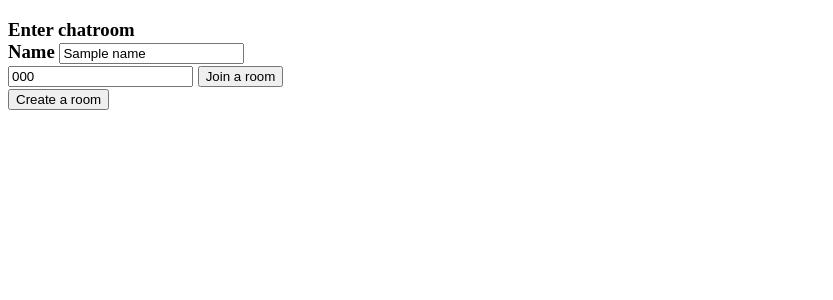
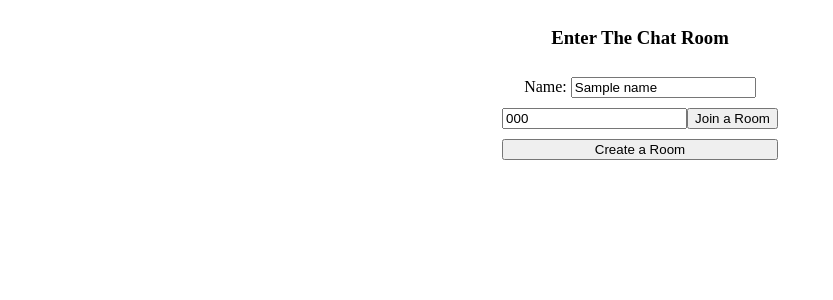
Before and after one commit to Fazalkadivar21/lazyChat, a Flask app: template templates/home.html in a window 1280 px wide. Shown: the top 300 px of the page, without its empty margins (0-833 px from the left). Run offline with Flask 3, Linux system fonts and the light colour scheme; the template is opened without the code that fills it: most values are stand-ins (such as "Sample title", 1, 10 or a date in 2020); some libraries are stand-ins or nearby versions.

Commit message:
implement better ui/ux

```diff
--- a/main.py
+++ b/main.py
@@ -1,27 +1,28 @@
-from flask import Flask , render_template, request, session , redirect
+from flask import Flask, render_template, request, session, redirect, url_for
 from flask_socketio import join_room, leave_room, send, SocketIO
-import string
-import secrets
+import random
+from string import ascii_uppercase
 
 app = Flask(__name__)
-app.config["select_key"] = "akjbfhkabfekh"
+app.config["SECRET_KEY"] = "hjhjsdahhds"
 socketio = SocketIO(app)
 
 rooms = {}
 
-def generateCode(length=32):
+def generate_unique_code(length):
     while True:
-        characters = string.ascii_letters + string.digits + string.punctuation
-
-        code = ''.join(secrets.choice(characters) for _ in range(length))
+        code = ""
+        for _ in range(length):
+            code += random.choice(ascii_uppercase)
 
         if code not in rooms:
             break
 
     return code
 
-@app.route("/", methods=["POST","GET"])
+@app.route("/", methods=["POST", "GET"])
 def home():
+    session.clear()
     if request.method == "POST":
         name = request.form.get("name")
         code = request.form.get("code")
@@ -29,22 +30,74 @@ def home():
         create = request.form.get("create", False)
 
         if not name:
-            return render_template("home.html" , error="please enter a name", code=code,name=name)
+            return render_template("home.html", error="Please enter a name.", code=code, name=name)
 
         if join != False and not code:
-            return render_template("home.html", error="please enter a room code", code=code,name=name)
+            return render_template("home.html", error="Please enter a room code.", code=code, name=name)
 
         room = code
         if create != False:
-            room = generateCode()
+            room = generate_unique_code(4)
             rooms[room] = {"members": 0, "messages": []}
         elif code not in rooms:
-            render_template("home.html",error="Room doesn't exist", code=code,name=name)
+            return render_template("home.html", error="Room does not exist.", code=code, name=name)
 
         session["room"] = room
         session["name"] = name
+        return redirect(url_for("room"))
 
     return render_template("home.html")
 
+@app.route("/room")
+def room():
+    room = session.get("room")
+    if room is None or session.get("name") is None or room not in rooms:
+        return redirect(url_for("home"))
+
+    return render_template("room.html", code=room, messages=rooms[room]["messages"])
+
+@socketio.on("message")
+def message(data):
+    room = session.get("room")
+    if room not in rooms:
+        return
+
+    content = {
+        "name": session.get("name"),
+        "message": data["data"]
+    }
+    send(content, to=room)
+    rooms[room]["messages"].append(content)
+    print(f"{session.get('name')} said: {data['data']}")
+
+@socketio.on("connect")
+def connect(auth):
+    room = session.get("room")
+    name = session.get("name")
+    if not room or not name:
+        return
+    if room not in rooms:
+        leave_room(room)
+        return
+
+    join_room(room)
+    send({"name": name, "message": "has entered the room"}, to=room)
+    rooms[room]["members"] += 1
+    print(f"{name} joined room {room}")
+
+@socketio.on("disconnect")
+def disconnect():
+    room = session.get("room")
+    name = session.get("name")
+    leave_room(room)
+
+    if room in rooms:
+        rooms[room]["members"] -= 1
+        if rooms[room]["members"] <= 0:
+            del rooms[room]
+
+    send({"name": name, "message": "has left the room"}, to=room)
+    print(f"{name} has left the room {room}")
+
 if __name__ == "__main__":
     socketio.run(app, debug=True)
--- /dev/null
+++ b/static/css/style.css
@@ -0,0 +1,69 @@
+.content {
+  display: flex;
+  align-items: center;
+  justify-content: center;
+}
+
+.buttons {
+  display: flex;
+  flex-direction: column;
+  align-items: center;
+  justify-content: center;
+  gap: 10px;
+}
+
+.join {
+  display: flex;
+  flex-direction: row;
+  width: 100%;
+}
+
+.create-btn {
+  width: 100%;
+}
+
+.message-box {
+  border-color: black;
+  border-width: 2px;
+  border-style: solid;
+  border-radius: 10px;
+  background-color: whitesmoke;
+  height: 80vh;
+  display: flex;
+  flex-direction: column;
+  width: 80vw;
+  align-items: stretch;
+}
+
+.messages {
+  overflow-y: scroll;
+  flex: 1;
+  width: 100%;
+}
+
+.inputs {
+  padding: 10px;
+  display: flex;
+}
+
+h2 {
+  text-align: center;
+}
+
+#message {
+  flex: 1;
+}
+
+.text {
+  display: flex;
+  flex-direction: row;
+  align-items: center;
+  justify-content: space-between;
+  padding-left: 10px;
+  padding-right: 10px;
+}
+
+.muted {
+  font-size: 10px;
+  color: darkgray;
+}
--- a/templates/base.html
+++ b/templates/base.html
@@ -1,21 +1,19 @@
 <!DOCTYPE html>
 <html lang="en">
-<head>
-    <meta charset="UTF-8">
-    <meta name="viewport" content="width=device-width, initial-scale=1.0">
-    <title>Lazychat</title>
-    <link rel="stylesheet" href="../static/style.css">
-    <script src="https://cdnjs.cloudflare.com/ajax/libs/socket.io/4.0.1/socket.io.js" integrity="sha512-q/dWJ3kcmjBLU4Qc47E4A9kTB4m3wuTY7vkFJDTZKjTs8jhyGQnaUrxa0Ytd0ssMZhbNua9hE+E7Qv1j+DyZwA==" crossorigin="anonymous"></script>
-    <!-- <script type="text/javascript" charset="utf-8">
-        var socket = io();
-        socket.on('connect', function() {
-        socket.emit('my event', {data: 'I\'m connected!'});
-    }); -->
-</script>
-</head>
-<body>
-    <div class="content">
-      {% block content %}{% endblock %}
-    </div>
-</body>
+  <head>
+    <meta charset="UTF-8" />
+    <title>Chat App</title>
+    <link
+      rel="stylesheet"
+      href="{{url_for('static', filename='css/style.css')}}"
+    />
+    <script
+      src="https://cdnjs.cloudflare.com/ajax/libs/socket.io/4.0.1/socket.io.js"
+      integrity="sha512-q/dWJ3kcmjBLU4Qc47E4A9kTB4m3wuTY7vkFJDTZKjTs8jhyGQnaUrxa0Ytd0ssMZhbNua9hE+E7Qv1j+DyZwA=="
+      crossorigin="anonymous"
+    ></script>
+  </head>
+  <body>
+    <div class="content">{% block content %} {% endblock %}</div>
+  </body>
 </html>
--- a/templates/home.html
+++ b/templates/home.html
@@ -1,20 +1,24 @@
-{% extends 'base.html'%}
-{% block content%}
-  <form method="post">
-    <h3>Enter chatroom
-      <div>
-        <label for="Name">Name</label>
-        <input type="text" placeholder="Pick a name!" name="name" value="{{name}}">
-      </div>
-      <div class="join">
-        <input type="text" placeholder="Room code" name="code" value="{{code}}">
-        <button type="submit" name="join">Join a room</button>
-      </div>
-      <button type="submit" class"create">Create a room</button>
-  </form>
+{% extends 'base.html' %} {% block content %}
+<form method="post" class="buttons">
+  <h3>Enter The Chat Room</h3>
+  <div>
+    <label>Name:</label>
+    <input
+      type="text"
+      placeholder="Pick a name!"
+      name="name"
+      value="{{name}}"
+    />
+  </div>
+  <div class="join">
+    <input type="text" placeholder="Room Code" name="code" value="{{code}}" />
+    <button type="submit" name="join">Join a Room</button>
+  </div>
+  <button type="submit" name="create" class="create-btn">Create a Room</button>
   {% if error %}
   <ul>
     <li>{{error}}</li>
   </ul>
   {% endif %}
+</form>
 {% endblock %}
```
Also changed, not shown: templates/room.html (+52 -0 lines), README.md (added), static/style.css (deleted).
